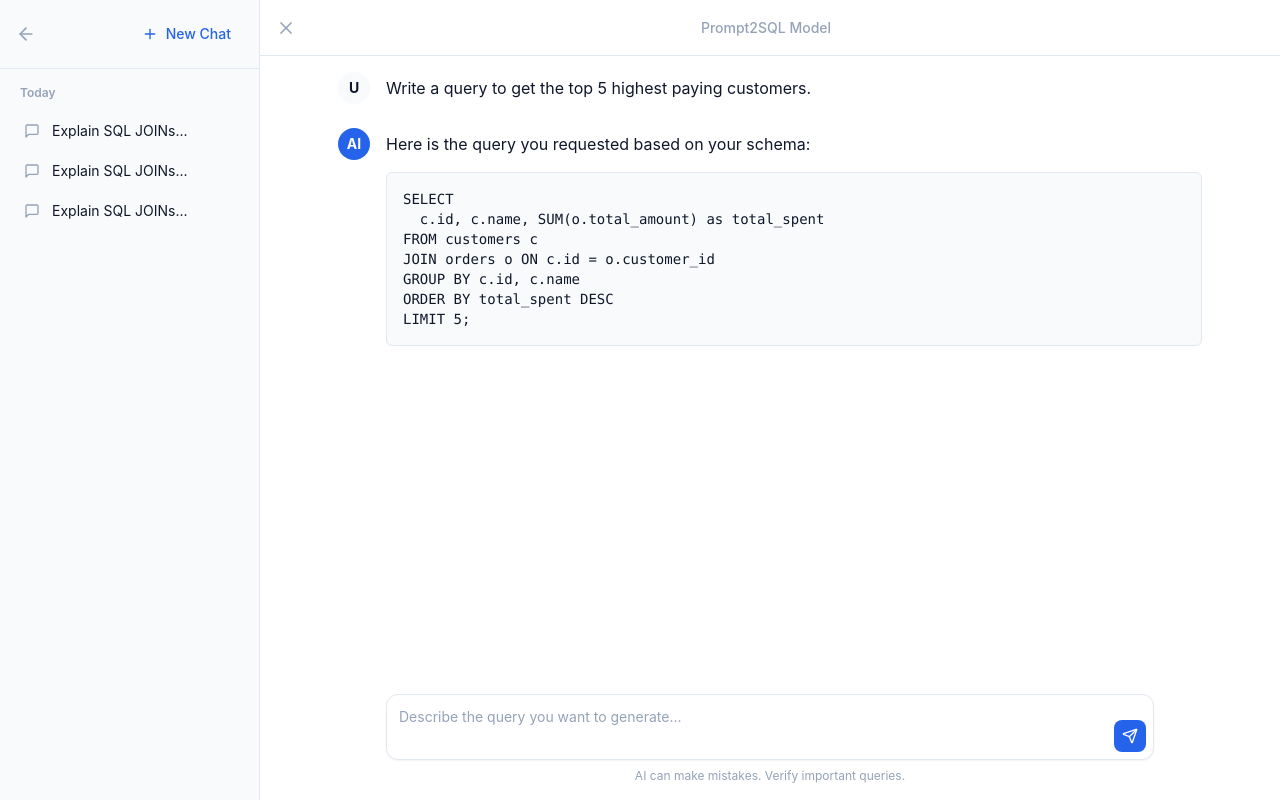
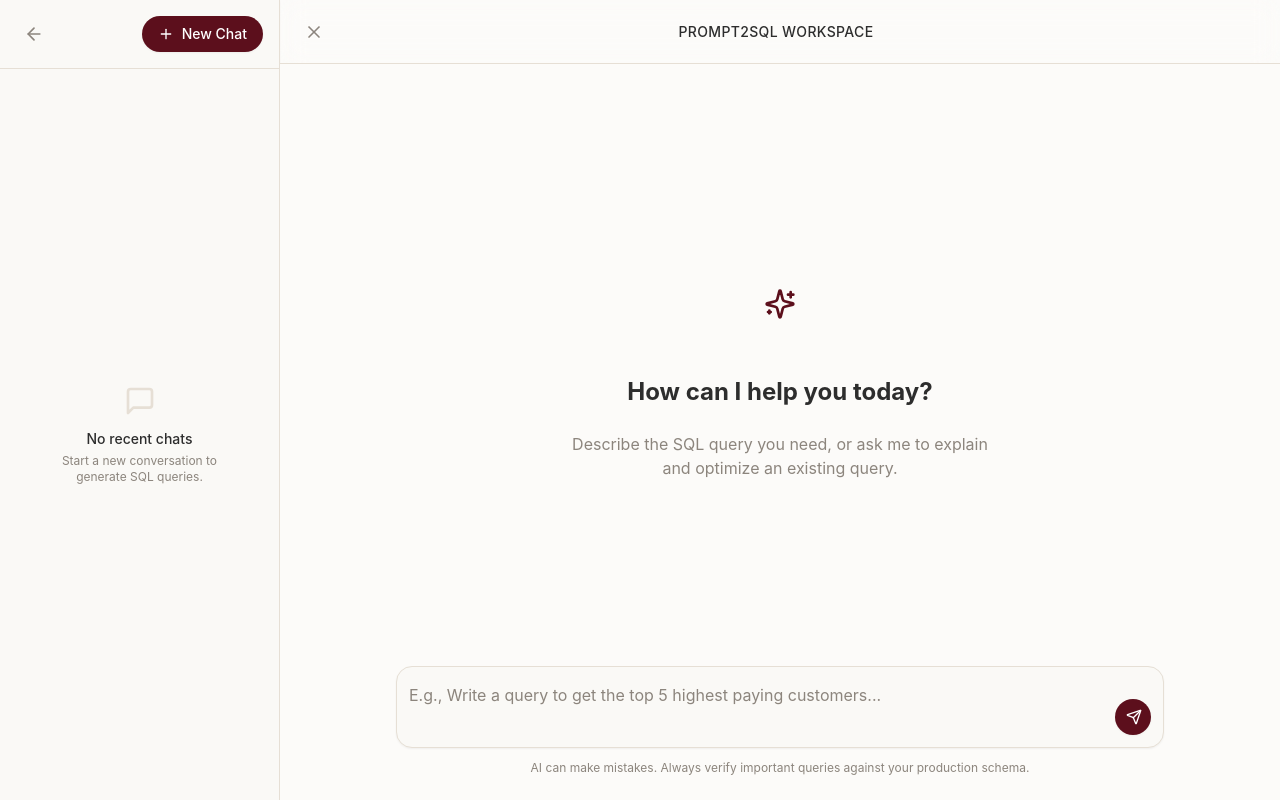
Before and after one commit to himaniag10/Prompt2SQL, a React (Vite) app in the folder frontend/: page /chat in a window 1280 px wide. Built offline with nearby package versions, Linux system fonts and the light colour scheme.

Commit message:
changed theme

```diff
--- a/frontend/src/components/layout/ChatLayout.tsx
+++ b/frontend/src/components/layout/ChatLayout.tsx
@@ -7,37 +7,29 @@ export const ChatLayout: React.FC = () => {
   const [isSidebarOpen, setSidebarOpen] = useState(true);
 
   return (
-    <div className="flex h-screen bg-background overflow-hidden text-text">
+    <div className="flex h-screen bg-background overflow-hidden text-text selection:bg-primary/20">
       {/* Sidebar - Chat History */}
       <AnimatePresence initial={false}>
         {isSidebarOpen && (
           <motion.aside
             initial={{ width: 0, opacity: 0 }}
-            animate={{ width: 260, opacity: 1 }}
+            animate={{ width: 280, opacity: 1 }}
             exit={{ width: 0, opacity: 0 }}
-            className="h-full border-r border-border bg-surface flex flex-col"
+            className="h-full border-r border-border bg-surface flex flex-col shadow-sm"
           >
             <div className="p-4 border-b border-border flex items-center justify-between">
-              <Link to="/dashboard" className="text-muted hover:text-text transition-colors" title="Back to Dashboard">
+              <Link to="/dashboard" className="p-2 rounded-lg text-muted hover:bg-border/50 hover:text-text transition-colors" title="Back to Dashboard">
                 <ArrowLeft className="w-5 h-5" />
               </Link>
-              <button className="flex items-center gap-2 px-3 py-2 bg-primary/10 text-primary rounded-md hover:bg-primary/20 transition-colors text-sm font-medium">
+              <button className="flex items-center gap-2 px-4 py-2 bg-primary text-white rounded-full hover:bg-primary/90 transition-colors text-sm font-medium shadow-sm">
                 <Plus className="w-4 h-4" />
                 New Chat
               </button>
             </div>
-            <div className="flex-1 overflow-y-auto p-3 space-y-1">
-              <div className="text-xs font-semibold text-muted px-2 py-1 mb-2">Today</div>
-              {/* Placeholder History Items */}
-              {[1, 2, 3].map((i) => (
-                <button
-                  key={i}
-                  className="w-full flex items-center gap-3 px-3 py-2 rounded-md hover:bg-border text-sm text-left truncate transition-colors"
-                >
-                  <MessageSquare className="w-4 h-4 text-muted shrink-0" />
-                  <span className="truncate">Explain SQL JOINs...</span>
-                </button>
-              ))}
+            <div className="flex-1 overflow-y-auto p-4 flex flex-col items-center justify-center text-center">
+              <MessageSquare className="w-8 h-8 text-border mb-3" />
+              <p className="text-sm font-medium text-text">No recent chats</p>
+              <p className="text-xs text-muted mt-1 max-w-[200px]">Start a new conversation to generate SQL queries.</p>
             </div>
           </motion.aside>
         )}
@@ -45,17 +37,17 @@ export const ChatLayout: React.FC = () => {
 
       {/* Main Chat Area */}
       <div className="flex-1 flex flex-col min-w-0">
-        <header className="h-14 flex items-center px-4 border-b border-border bg-background">
+        <header className="h-16 flex items-center px-6 border-b border-border bg-background/50 backdrop-blur-md">
           <button
             onClick={() => setSidebarOpen(!isSidebarOpen)}
-            className="p-2 -ml-2 rounded-md hover:bg-surface text-muted transition-colors"
+            className="p-2 -ml-2 rounded-lg hover:bg-surface text-muted transition-colors"
           >
             {isSidebarOpen ? <X className="w-5 h-5" /> : <Menu className="w-5 h-5" />}
           </button>
-          <div className="flex-1 text-center font-medium text-sm text-muted">Prompt2SQL Model</div>
+          <div className="flex-1 text-center font-medium text-sm text-text/80 tracking-wide uppercase">Prompt2SQL Workspace</div>
           <div className="w-9" /> {/* spacer to center title */}
         </header>
-        <main className="flex-1 overflow-auto relative">
+        <main className="flex-1 overflow-auto relative bg-background">
           <Outlet />
         </main>
       </div>
--- a/frontend/src/components/layout/DashboardLayout.tsx
+++ b/frontend/src/components/layout/DashboardLayout.tsx
@@ -1,8 +1,9 @@
 import React, { useState } from 'react';
 import { Outlet, Link } from 'react-router-dom';
 import { motion, AnimatePresence } from 'framer-motion';
-import { LayoutDashboard, Database, Settings, Menu, X } from 'lucide-react';
+import { LayoutDashboard, Database, Settings, Menu, X, TerminalSquare } from 'lucide-react';
 import { cn } from '@/utils/cn';
+import { Avatar } from '@/components/ui/Avatar';
 
 export const DashboardLayout: React.FC = () => {
   const [isSidebarOpen, setSidebarOpen] = useState(true);
@@ -10,11 +11,12 @@ export const DashboardLayout: React.FC = () => {
   const navItems = [
     { name: 'Projects', href: '/projects', icon: LayoutDashboard },
     { name: 'Schema', href: '/schema', icon: Database },
+    { name: 'Chat', href: '/chat', icon: TerminalSquare },
     { name: 'Settings', href: '/settings', icon: Settings },
   ];
 
   return (
-    <div className="flex h-screen bg-background overflow-hidden">
+    <div className="flex h-screen bg-background overflow-hidden text-text selection:bg-primary/20">
       {/* Sidebar */}
       <AnimatePresence initial={false}>
         {isSidebarOpen && (
@@ -22,21 +24,21 @@ export const DashboardLayout: React.FC = () => {
             initial={{ width: 0, opacity: 0 }}
             animate={{ width: 240, opacity: 1 }}
             exit={{ width: 0, opacity: 0 }}
-            className="h-full border-r border-border bg-surface flex flex-col"
+            className="h-full border-r border-border bg-surface flex flex-col shadow-sm"
           >
-            <div className="h-16 flex items-center px-4 border-b border-border">
-              <span className="text-lg font-bold text-primary truncate">Dashboard</span>
+            <div className="h-16 flex items-center px-6 border-b border-border">
+              <span className="text-xl font-bold tracking-tight text-primary truncate">Prompt2SQL</span>
             </div>
-            <nav className="flex-1 p-4 space-y-2 overflow-y-auto">
+            <nav className="flex-1 p-4 space-y-1 overflow-y-auto">
               {navItems.map((item) => {
                 const Icon = item.icon;
                 return (
                   <Link
                     key={item.name}
                     to={item.href}
-                    className="flex items-center gap-3 px-3 py-2 rounded-md hover:bg-border text-sm font-medium text-text transition-colors"
+                    className="flex items-center gap-3 px-3 py-2.5 rounded-lg hover:bg-border/50 text-sm font-medium text-text transition-all hover:text-primary"
                   >
-                    <Icon className="w-5 h-5 text-muted" />
+                    <Icon className="w-4 h-4 text-muted shrink-0" />
                     {item.name}
                   </Link>
                 );
@@ -48,17 +50,22 @@ export const DashboardLayout: React.FC = () => {
 
       {/* Main Content */}
       <div className="flex-1 flex flex-col min-w-0">
-        <header className="h-16 border-b border-border bg-surface flex items-center px-4 gap-4">
+        <header className="h-16 border-b border-border bg-surface flex items-center px-6 gap-4">
           <button
             onClick={() => setSidebarOpen(!isSidebarOpen)}
-            className="p-2 rounded-md hover:bg-border text-muted transition-colors"
+            className="p-2 -ml-2 rounded-lg hover:bg-border/50 text-muted transition-colors"
           >
             {isSidebarOpen ? <X className="w-5 h-5" /> : <Menu className="w-5 h-5" />}
           </button>
           <div className="flex-1" />
-          <Link to="/chat" className="text-sm font-medium hover:text-primary transition-colors">Go to Chat</Link>
+          <div className="flex items-center gap-4">
+            {/* Profile Dropdown Placeholder */}
+            <button className="flex items-center gap-2 rounded-full hover:ring-2 hover:ring-border transition-all">
+              <Avatar fallback="U" size="sm" className="bg-primary text-white" />
+            </button>
+          </div>
         </header>
-        <main className="flex-1 overflow-auto p-6">
+        <main className="flex-1 overflow-auto p-8 bg-background">
           <Outlet />
         </main>
       </div>
--- a/frontend/src/components/layout/MainLayout.tsx
+++ b/frontend/src/components/layout/MainLayout.tsx
@@ -1,17 +1,26 @@
 import React from 'react';
 import { Outlet, Link } from 'react-router-dom';
+import { Button } from '@/components/ui/Button';
+import { Database } from 'lucide-react';
 
 export const MainLayout: React.FC = () => {
   return (
-    <div className="min-h-screen flex flex-col bg-background text-text">
-      <header className="h-16 border-b border-border flex items-center justify-between px-6 bg-surface">
-        <Link to="/" className="text-xl font-bold text-primary">Prompt2SQL</Link>
-        <nav className="flex gap-4">
-          <Link to="/dashboard" className="text-sm font-medium hover:text-primary transition-colors">Dashboard</Link>
-          <Link to="/chat" className="text-sm font-medium hover:text-primary transition-colors">Chat</Link>
+    <div className="min-h-screen flex flex-col bg-background text-text selection:bg-primary/20">
+      <header className="h-20 flex items-center justify-between px-8 absolute top-0 left-0 right-0 z-50 bg-background/50 backdrop-blur-md border-b border-border/50">
+        <Link to="/" className="flex items-center gap-2 group">
+          <div className="flex h-10 w-10 items-center justify-center rounded-xl bg-primary text-white shadow-sm transition-transform group-hover:scale-105">
+            <Database className="w-5 h-5" />
+          </div>
+          <span className="text-xl font-bold tracking-tight text-text">Prompt2SQL</span>
+        </Link>
+        <nav className="flex items-center gap-6">
+          <Link to="/login" className="text-sm font-medium text-muted hover:text-text transition-colors">Log In</Link>
+          <Link to="/dashboard">
+            <Button className="rounded-full shadow-sm" size="md">Get Started</Button>
+          </Link>
         </nav>
       </header>
-      <main className="flex-1">
+      <main className="flex-1 pt-20">
         <Outlet />
       </main>
     </div>
--- a/frontend/src/pages/ChatPage.tsx
+++ b/frontend/src/pages/ChatPage.tsx
@@ -1,54 +1,38 @@
 import React from 'react';
 import { Textarea } from '@/components/ui/Textarea';
 import { Button } from '@/components/ui/Button';
-import { Send } from 'lucide-react';
+import { Send, Sparkles } from 'lucide-react';
 
 export const ChatPage: React.FC = () => {
   return (
     <div className="flex flex-col h-full relative max-w-4xl mx-auto w-full">
-      {/* Messages Area */}
-      <div className="flex-1 overflow-y-auto p-4 space-y-6 pb-32">
-        {/* Placeholder Messages */}
-        <div className="flex items-start gap-4">
-          <div className="w-8 h-8 rounded-full bg-surface shrink-0 flex items-center justify-center text-sm font-bold">U</div>
-          <div className="flex-1 pt-1">
-            <p className="text-text">Write a query to get the top 5 highest paying customers.</p>
-          </div>
+      {/* Empty State / Initial Prompt */}
+      <div className="flex-1 flex flex-col items-center justify-center p-4 space-y-6 pb-32">
+        <div className="w-16 h-16 rounded-2xl bg-primary/10 text-primary flex items-center justify-center mb-4">
+          <Sparkles className="w-8 h-8" />
         </div>
-
-        <div className="flex items-start gap-4">
-          <div className="w-8 h-8 rounded-full bg-primary shrink-0 flex items-center justify-center text-sm font-bold text-white">AI</div>
-          <div className="flex-1 pt-1 space-y-4">
-            <p className="text-text">Here is the query you requested based on your schema:</p>
-            <div className="bg-surface border border-border rounded-md p-4 overflow-x-auto">
-              <pre className="text-sm font-mono text-text">
-{`SELECT
-  c.id, c.name, SUM(o.total_amount) as total_spent
-FROM customers c
-JOIN orders o ON c.id = o.customer_id
-GROUP BY c.id, c.name
-ORDER BY total_spent DESC
-LIMIT 5;`}
-              </pre>
-            </div>
-          </div>
-        </div>
+        <h2 className="text-2xl font-bold text-text text-center">How can I help you today?</h2>
+        <p className="text-muted text-center max-w-md">
+          Describe the SQL query you need, or ask me to explain and optimize an existing query.
+        </p>
       </div>
 
       {/* Input Area */}
-      <div className="absolute bottom-0 left-0 right-0 p-4 bg-gradient-to-t from-background via-background to-transparent">
-        <div className="relative max-w-3xl mx-auto">
+      <div className="absolute bottom-0 left-0 right-0 p-6 bg-gradient-to-t from-background via-background to-transparent">
+        <div className="relative max-w-3xl mx-auto bg-surface rounded-2xl border border-border shadow-sm overflow-hidden focus-within:ring-2 focus-within:ring-primary/20 transition-all">
           <Textarea
-            placeholder="Describe the query you want to generate..."
-            className="pr-12 resize-none shadow-sm rounded-xl py-3 min-h-[60px]"
+            placeholder="E.g., Write a query to get the top 5 highest paying customers..."
+            className="border-0 focus-visible:ring-0 pr-14 resize-none min-h-[60px] bg-transparent py-4 text-base"
             rows={2}
           />
-          <Button size="sm" className="absolute right-2 bottom-2 h-8 w-8 p-0 rounded-lg">
-            <Send className="w-4 h-4" />
-          </Button>
+          <div className="absolute right-3 bottom-3 flex items-center">
+            <Button size="sm" className="h-9 w-9 p-0 rounded-full shadow-sm bg-primary text-white hover:bg-primary/90">
+              <Send className="w-4 h-4 ml-0.5" />
+            </Button>
+          </div>
         </div>
-        <div className="text-center mt-2 text-xs text-muted">
-          AI can make mistakes. Verify important queries.
+        <div className="text-center mt-3 text-xs text-muted">
+          AI can make mistakes. Always verify important queries against your production schema.
         </div>
       </div>
     </div>
--- a/frontend/src/styles/global.css
+++ b/frontend/src/styles/global.css
@@ -4,33 +4,35 @@
 
 @layer base {
   :root {
-    --background: #ffffff;
-    --surface: #f9fafb;
-    --primary: #2563eb;
-    --secondary: #64748b;
-    --border: #e2e8f0;
-    --text: #0f172a;
-    --muted: #94a3b8;
-    --success: #22c55e;
-    --warning: #f59e0b;
-    --error: #ef4444;
+    --background: #fcfbf9; /* Soft Cream */
+    --surface: #faf9f6; /* Ivory */
+    --primary: #5c0f1c; /* Deep Maroon */
+    --secondary: #8a2b3b; /* Warm Burgundy */
+    --accent: #c19b6c; /* Muted Gold */
+    --border: #e6dfd5; /* Warm Beige */
+    --text: #2d2d2d; /* Dark Charcoal */
+    --muted: #8c857d;
+    --success: #2e7d32;
+    --warning: #ed6c02;
+    --error: #d32f2f;
   }
 
   .dark {
-    --background: #09090b;
-    --surface: #18181b;
-    --primary: #3b82f6;
-    --secondary: #71717a;
-    --border: #27272a;
-    --text: #fafafa;
-    --muted: #a1a1aa;
-    --success: #22c55e;
-    --warning: #f59e0b;
-    --error: #ef4444;
+    /* For now, keep the dark theme soft and complimentary, or just mirror a deeper warm tone */
+    --background: #1c1816;
+    --surface: #26211e;
+    --primary: #8a2b3b; /* Warm Burgundy */
+    --secondary: #c19b6c; /* Muted Gold */
+    --accent: #d4b58e;
+    --border: #3d3530;
+    --text: #e6dfd5;
+    --muted: #a39c94;
+    --success: #4caf50;
+    --warning: #ff9800;
+    --error: #f44336;
   }
 
   html {
-    @apply dark; /* Dark theme as default */
     background-color: var(--background);
     color: var(--text);
   }
```
Also changed, not shown: frontend/src/pages/DashboardPage.tsx (+19 -30 lines), frontend/src/pages/LandingPage.tsx (+29 -14 lines), frontend/src/pages/ProjectsPage.tsx (+19 -7 lines), frontend/src/pages/SchemaBuilderPage.tsx (+12 -6 lines).
